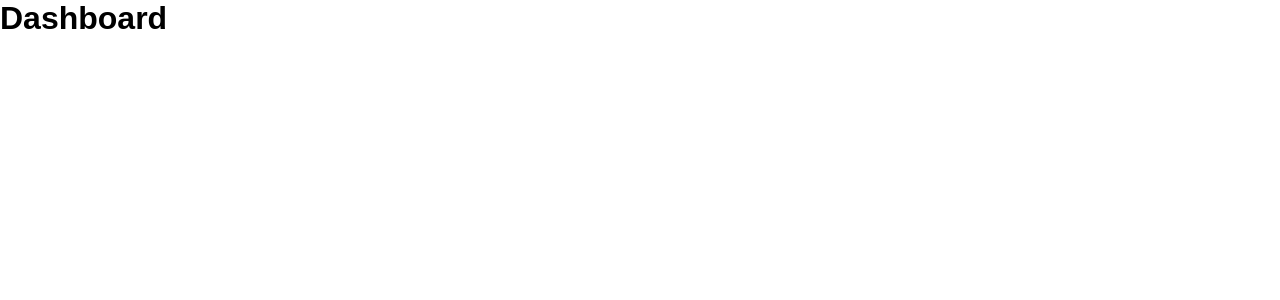
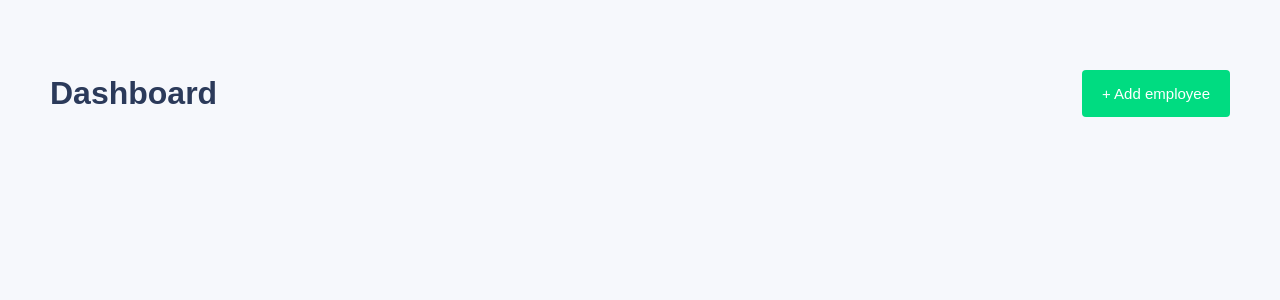
Before and after one commit to famovkin/gpm-test, a Vue app: page / in a window 1280 px wide. Shown: the top 300 px of the page. Built offline with nearby package versions, Linux system fonts and the light colour scheme.

Commit message:
feat: create button component

```diff
--- a/src/App.vue
+++ b/src/App.vue
@@ -1,5 +1,10 @@
 <template>
-  <h1>Dashboard</h1>
+  <div class="app">
+    <header class="header">
+      <h1>Dashboard</h1>
+      <my-button>+ Add employee</my-button>
+    </header>
+  </div>
 </template>
 
 <script>
@@ -14,5 +19,17 @@ export default {
   padding: 0;
   box-sizing: border-box;
   font-family: Arial, Helvetica, sans-serif;
+  background: #f6f8fc;
+}
+
+.app {
+  padding: 70px 50px;
+}
+
+.header {
+  display: flex;
+  justify-content: space-between;
+  align-items: center;
+  color: #2b3a5a;
 }
 </style>
--- /dev/null
+++ b/src/components/UI/MyButton.vue
@@ -0,0 +1,28 @@
+<template>
+  <button class="button">
+    <slot></slot>
+  </button>
+</template>
+
+<script>
+export default {
+  name: 'my-button',
+};
+</script>
+
+<style scoped>
+.button {
+  border: none;
+  border-radius: 4px;
+  background: #00dc81;
+  padding: 15px 20px;
+  color: #fff;
+  font-size: 15px;
+  cursor: pointer;
+  transition: transform 0.1s ease;
+}
+
+.button:hover {
+  transform: scale(1.05);
+}
+</style>
--- /dev/null
+++ b/src/components/UI/index.js
@@ -0,0 +1,5 @@
+import MyButton from '@/components/UI/MyButton.vue';
+
+export default [
+  MyButton,
+];
--- a/src/main.js
+++ b/src/main.js
@@ -1,4 +1,9 @@
 import { createApp } from 'vue';
 import App from '@/App.vue';
+import uiComponents from '@/components/UI';
 
-createApp(App).mount('#app');
+const app = createApp(App);
+
+uiComponents.forEach((component) => app.component(component.name, component));
+
+app.mount('#app');
```
